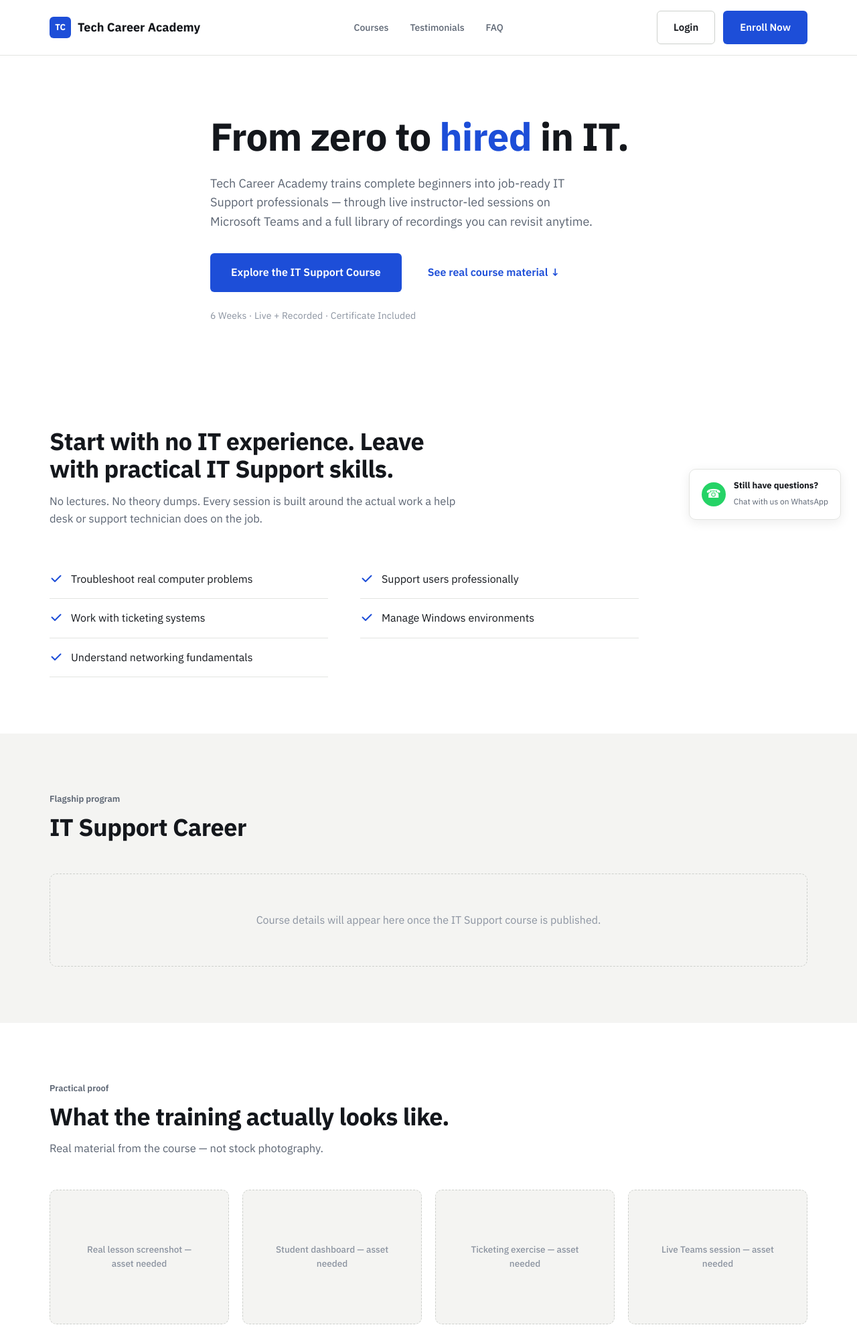
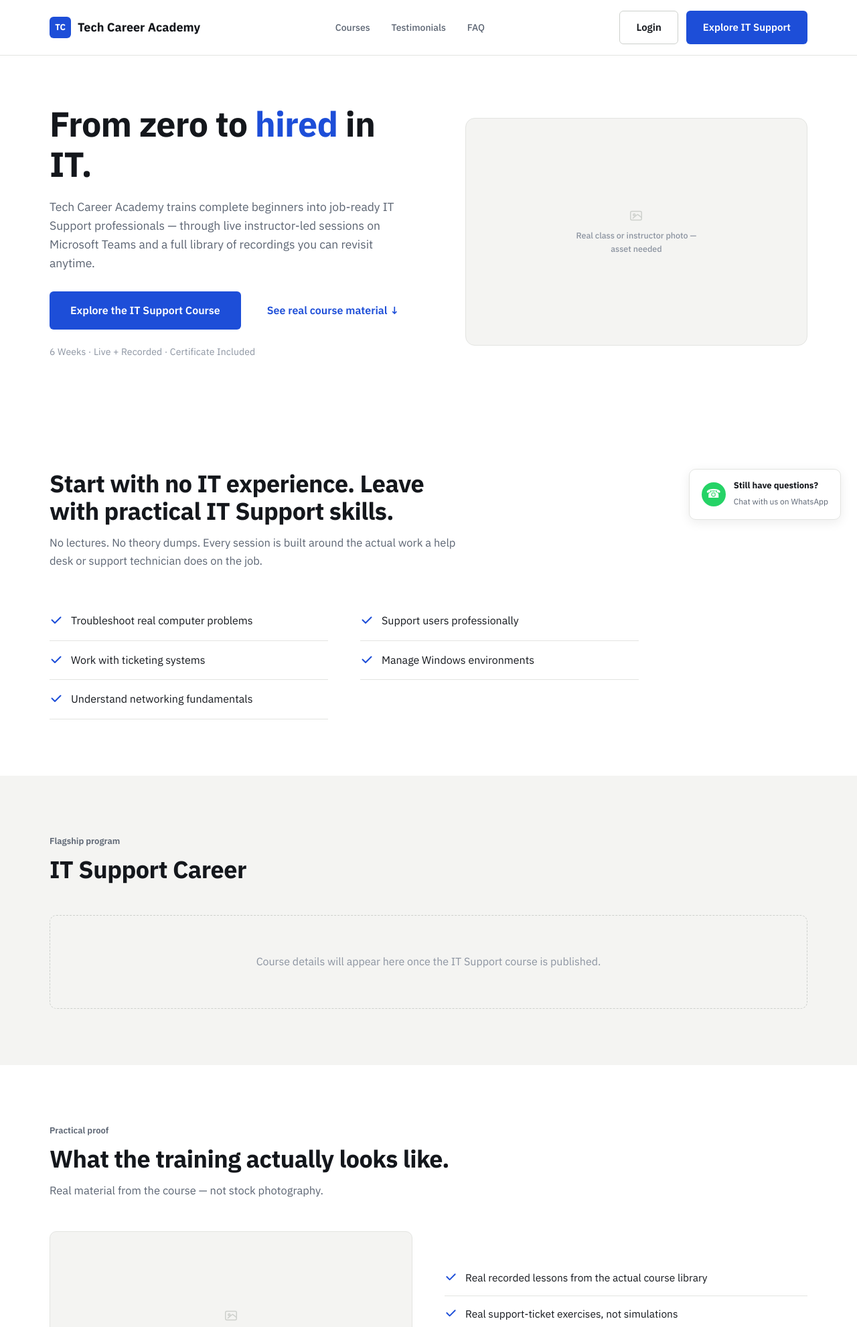
Before and after one commit to alizgb/academy-, a PHP site: page / in a window 1280 px wide. Shown: the top 1981 px of the page at 67% size. Run offline with PHP 8.4, Linux system fonts and the light colour scheme; data comes from the database, SQL or seed files in the repository; data that the repository does not hold is empty.

Commit message:
Sharpen homepage for sales impact: hero visual, flagship emphasis, featured proof
Give the hero a real two-column layout with a dedicated visual slot
(instructor/class photo when available, a quiet compact placeholder
otherwise) instead of leaving that space empty.

Replace big empty dashed placeholder boxes across the page (practical
proof, instructor, certificate) with a single small, consistent
tca_asset_slot() treatment so unfilled assets read as intentional,
not unfinished. Restructure Practical Proof from a 4-box empty grid
into one visual + a real checklist of what the proof actually is.

Make the IT Support course unmistakably the flagship: colored top
border, white card surface against the section's muted background,
and a "Flagship Program" badge.

Auto-detect and visually feature the testimonial that mentions a real
hiring outcome (full width, tinted background, larger quote, "Real
hiring outcome" badge) since it's the highest-value proof on the page.

Change the header CTA from "Enroll Now" to "Explore IT Support",
pointing at the IT Support course listing instead of a generic
registration wall.

No price in the hero, no gradients/glow/terminal styling reintroduced.

```diff
--- a/assets/css/style.css
+++ b/assets/css/style.css
@@ -198,25 +198,32 @@ h1, h2, h3, h4 {
 
 /* ============ HERO ============ */
 .hero {
-    padding: 88px 0 72px;
+    padding: 72px 0 80px;
+}
+
+.hero .container {
+    display: grid;
+    grid-template-columns: 1.05fr 0.95fr;
+    gap: 56px;
+    align-items: center;
 }
 
 .hero-inner {
-    max-width: 700px;
+    max-width: 560px;
 }
 
 .hero h1 {
-    font-size: clamp(36px, 5.5vw, 58px);
-    margin: 0 0 22px;
+    font-size: clamp(34px, 4.6vw, 52px);
+    margin: 0 0 20px;
 }
 
 .hero h1 .accent { color: var(--primary); }
 
 .hero-lead {
-    font-size: 18px;
+    font-size: 17.5px;
     color: var(--muted-foreground);
-    max-width: 580px;
-    margin-bottom: 32px;
+    max-width: 520px;
+    margin-bottom: 28px;
 }
 
 .hero-actions {
@@ -224,13 +231,18 @@ h1, h2, h3, h4 {
     align-items: center;
     gap: 8px;
     flex-wrap: wrap;
-    margin-bottom: 24px;
+    margin-bottom: 22px;
 }
 
 .hero-meta {
     font-size: 14px;
     color: var(--dim);
     letter-spacing: 0.01em;
+}
+
+.hero-visual .asset-slot {
+    min-height: 340px;
+    border-radius: var(--radius-lg);
 }
 
 /* ============ SECTIONS ============ */
@@ -438,39 +464,54 @@ h1, h2, h3, h4 {
     color: var(--dim);
 }
 
-/* ============ ASSET PLACEHOLDER SLOTS (practical proof / instructor / certificate) ============ */
-.proof-grid {
-    display: grid;
-    grid-template-columns: repeat(auto-fit, minmax(240px, 1fr));
-    gap: 20px;
-}
-
+/* ============ ASSET PLACEHOLDER SLOTS (hero / instructor / certificate) ============
+   Subtle by design: a placeholder should read as "designed", not "unfinished". */
 .asset-slot {
-    border: 1px dashed var(--border-strong);
+    border: 1px solid var(--border);
     border-radius: var(--radius);
     background: var(--muted);
-    aspect-ratio: 4 / 3;
+    min-height: 160px;
     display: flex;
+    flex-direction: column;
     align-items: center;
     justify-content: center;
     text-align: center;
-    padding: 20px;
+    gap: 8px;
+    padding: 24px;
 }
 
+.asset-slot .slot-icon { color: var(--border-strong); }
+
 .asset-slot .label {
-    font-size: 13.5px;
+    font-size: 12.5px;
     color: var(--dim);
     font-weight: 500;
-    max-width: 180px;
+    max-width: 200px;
 }
 
-.asset-slot img { border-radius: var(--radius); width: 100%; height: 100%; object-fit: cover; }
+.asset-slot img { border-radius: inherit; width: 100%; height: 100%; object-fit: cover; }
+.asset-slot:has(img) { padding: 0; border-style: solid; background: none; }
 
-.proof-caption {
-    font-size: 13px;
-    color: var(--muted-foreground);
-    margin-top: 10px;
+/* ============ PRACTICAL PROOF ============ */
+.proof-layout {
+    display: grid;
+    grid-template-columns: 1fr 1fr;
+    gap: 48px;
+    align-items: center;
 }
+
+.proof-visual .asset-slot { min-height: 300px; }
+
+.proof-points li {
+    display: flex;
+    align-items: flex-start;
+    gap: 12px;
+    padding: 14px 0;
+    border-bottom: 1px solid var(--border);
+    font-size: 15.5px;
+}
+.proof-points li:last-child { border-bottom: none; }
+.proof-points .check { flex-shrink: 0; width: 19px; height: 19px; margin-top: 2px; color: var(--primary); }
 
 /* ============ INSTRUCTOR ============ */
 .instructor {
--- a/includes/header.php
+++ b/includes/header.php
@@ -29,7 +29,7 @@
                 <?php endif; ?>
             <?php else: ?>
                 <a href="/login.php" class="btn btn-outline">Login</a>
-                <a href="/register.php" class="btn btn-primary">Enroll Now</a>
+                <a href="/courses.php?category=it-support" class="btn btn-primary">Explore IT Support</a>
             <?php endif; ?>
             <button class="nav-toggle" aria-label="Toggle menu">&#9776;</button>
         </div>
--- a/index.php
+++ b/index.php
@@ -39,11 +39,21 @@ function tca_check() {
     return '<svg class="check" viewBox="0 0 20 20" fill="none" xmlns="http://www.w3.org/2000/svg" aria-hidden="true"><path d="M16.5 5.5L8 14 3.5 9.5" stroke="currentColor" stroke-width="2" stroke-linecap="round" stroke-linejoin="round"/></svg>';
 }
 
+// A real asset when we have one, otherwise a subtle (not empty-feeling) placeholder.
+function tca_asset_slot($label, $src = null, $alt = '') {
+    if ($src) {
+        return '<div class="asset-slot"><img src="' . htmlspecialchars($src) . '" alt="' . htmlspecialchars($alt) . '"></div>';
+    }
+    $icon = '<svg class="slot-icon" width="22" height="22" viewBox="0 0 24 24" fill="none" xmlns="http://www.w3.org/2000/svg" aria-hidden="true"><rect x="3" y="5" width="18" height="14" rx="2" stroke="currentColor" stroke-width="1.6"/><circle cx="9" cy="10.5" r="1.6" stroke="currentColor" stroke-width="1.6"/><path d="M21 15l-5.5-4.5a1.5 1.5 0 00-2 .1L7 16" stroke="currentColor" stroke-width="1.6" stroke-linecap="round"/></svg>';
+    return '<div class="asset-slot">' . $icon . '<span class="label">' . htmlspecialchars($label) . '</span></div>';
+}
+
 include __DIR__ . '/includes/header.php';
 ?>
 
 <section class="hero">
-    <div class="container hero-inner">
+    <div class="container">
+        <div class="hero-inner">
             <h1>From zero to <span class="accent">hired</span> in IT.</h1>
             <p class="hero-lead">Tech Career Academy trains complete beginners into job-ready IT Support professionals — through live instructor-led sessions on Microsoft Teams and a full library of recordings you can revisit anytime.</p>
             <div class="hero-actions">
@@ -54,6 +64,10 @@ include __DIR__ . '/includes/header.php';
                 <?= $flagship && $flagship['duration_weeks'] ? (int)$flagship['duration_weeks'] . ' Weeks' : '6 Weeks' ?>
                 &middot; Live + Recorded &middot; Certificate Included
             </p>
+        </div>
+        <div class="hero-visual">
+            <?= tca_asset_slot('Real class or instructor photo — asset needed', $flagship['thumbnail'] ?? null, 'IT Support course') ?>
+        </div>
     </div>
 </section>
 
@@ -83,6 +97,7 @@ include __DIR__ . '/includes/header.php';
         <?php if ($flagship): ?>
         <div class="flagship">
             <div class="flagship-body">
+                <span class="flagship-badge">Flagship Program</span>
                 <h3><?= htmlspecialchars($flagship['title']) ?></h3>
                 <p class="desc"><?= htmlspecialchars($flagship['short_description'] ?: $flagship['description']) ?></p>
 
@@ -129,29 +144,16 @@ include __DIR__ . '/includes/header.php';
             <h2>What the training actually looks like.</h2>
             <p>Real material from the course — not stock photography.</p>
         </div>
-        <div class="proof-grid">
-            <div>
-                <div class="asset-slot">
-                    <?php if ($flagship && !empty($flagship['thumbnail'])): ?>
-                        <img src="<?= htmlspecialchars($flagship['thumbnail']) ?>" alt="IT Support course material">
-                    <?php else: ?>
-                        <span class="label">Real lesson screenshot &mdash; asset needed</span>
-                    <?php endif; ?>
+        <div class="proof-layout">
+            <div class="proof-visual">
+                <?= tca_asset_slot('Real lesson or screenshot — asset needed', $flagship['thumbnail'] ?? null, 'IT Support course material') ?>
             </div>
-                <p class="proof-caption">A recorded lesson</p>
-            </div>
-            <div>
-                <div class="asset-slot"><span class="label">Student dashboard &mdash; asset needed</span></div>
-                <p class="proof-caption">Your dashboard after enrolling</p>
-            </div>
-            <div>
-                <div class="asset-slot"><span class="label">Ticketing exercise &mdash; asset needed</span></div>
-                <p class="proof-caption">A real support-ticket exercise</p>
-            </div>
-            <div>
-                <div class="asset-slot"><span class="label">Live Teams session &mdash; asset needed</span></div>
-                <p class="proof-caption">A live instructor-led session</p>
-            </div>
+            <ul class="proof-points">
+                <li><?= tca_check() ?><span>Real recorded lessons from the actual course library</span></li>
+                <li><?= tca_check() ?><span>Real support-ticket exercises, not simulations</span></li>
+                <li><?= tca_check() ?><span>Live Teams sessions with the instructor</span></li>
+                <li><?= tca_check() ?><span>Your own student dashboard from day one</span></li>
+            </ul>
         </div>
     </div>
 </section>
@@ -163,7 +165,7 @@ include __DIR__ . '/includes/header.php';
             <h2>Taught by someone who has worked the job.</h2>
         </div>
         <div class="instructor">
-            <div class="asset-slot"><span class="label">Instructor photo &mdash; asset needed</span></div>
+            <?= tca_asset_slot('Instructor photo — asset needed') ?>
             <div>
                 <h3><?= htmlspecialchars($flagship['teacher_name'] ?? 'Instructor name pending') ?></h3>
                 <div class="role">IT Support Instructor</div>
@@ -182,8 +184,11 @@ include __DIR__ . '/includes/header.php';
         <div class="testimonial-grid">
             <?php foreach ($testimonials as $t):
                 $initials = strtoupper(substr($t['student_name'], 0, 1));
+                // Hiring-outcome testimonials are the highest-value proof — give them visual priority.
+                $is_hire_proof = (stripos($t['quote'], 'job') !== false) || (stripos($t['role_text'], ' at ') !== false);
             ?>
-            <div class="testimonial-card">
+            <div class="testimonial-card<?= $is_hire_proof ? ' featured' : '' ?>">
+                <?php if ($is_hire_proof): ?><span class="testimonial-badge">Real hiring outcome</span><?php endif; ?>
                 <p class="testimonial-quote">&ldquo;<?= htmlspecialchars($t['quote']) ?>&rdquo;</p>
                 <div class="testimonial-author">
                     <div class="author-avatar"><?= $initials ?></div>
@@ -201,7 +206,7 @@ include __DIR__ . '/includes/header.php';
 <section class="section section-alt" id="certificate">
     <div class="container">
         <div class="certificate-block">
-            <div class="asset-slot"><span class="label">Certificate preview &mdash; asset needed</span></div>
+            <?= tca_asset_slot('Certificate preview — asset needed') ?>
             <div>
                 <span class="eyebrow">Certificate</span>
                 <h2>Finish the course, get a certificate that says so.</h2>
```
Also changed, not shown: other parts of assets/css/style.css (+45 -1 lines). Lines whose indentation alone changed are shown as unchanged.
